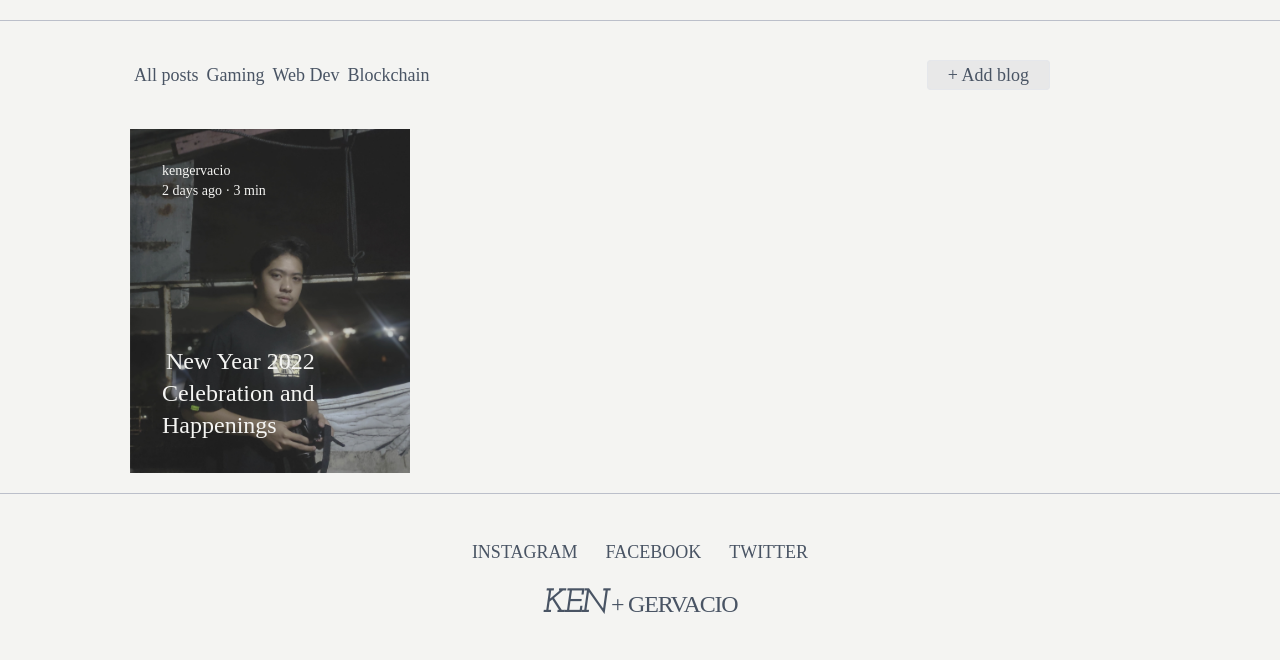
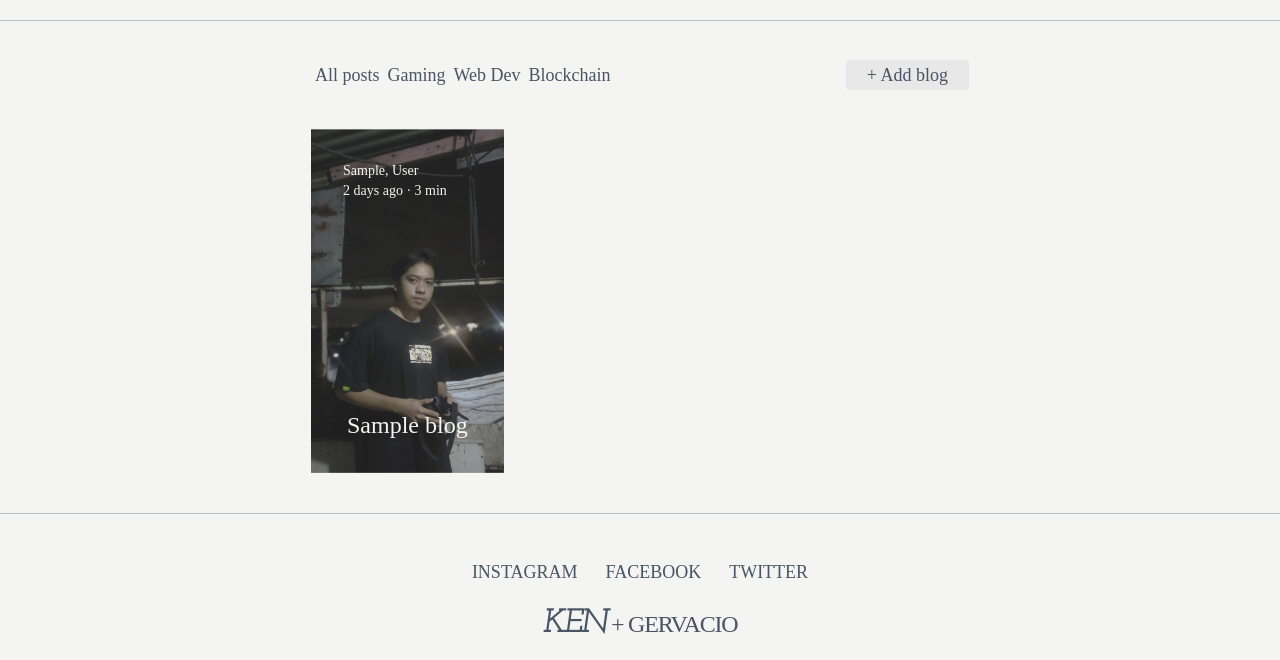
Before and after one commit to jkenger/kenblog, a Node server app: template views/theblog.ejs in a window 1280 px wide. Shown: the part 185-845 px from the top of the page. Before the commit the page ends 799 px from the top, so only its background shows below. Run offline with Node 20, Linux system fonts and the light colour scheme; the template is opened without the code that fills it: most values are stand-ins (such as "Sample title", 1, 10 or a date in 2020); data that the repository does not hold is empty; style sheets or scripts are compiled from the project's sources; some libraries are stand-ins or nearby versions; some web fonts are replaced.

Commit message:
added api for blog lists and display on the blog section

```diff
--- a/package.json
+++ b/package.json
@@ -11,6 +11,7 @@
   "author": "",
   "license": "ISC",
   "dependencies": {
+    "axios": "^0.26.1",
     "dotenv": "^16.0.0",
     "ejs": "^3.1.6",
     "express": "^4.17.3",
--- a/server/routes/router.js
+++ b/server/routes/router.js
@@ -17,5 +17,6 @@ router.get('/contact', services.Contact)
 
 // Controller
 router.post('/theblog/addblog', controller.CreateBlog)
+router.get('/theblog/blogs', controller.ShowBlogs)
 
 module.exports = router
--- a/server/services/render.js
+++ b/server/services/render.js
@@ -1,3 +1,4 @@
+const axios = require('axios')
 const express = require('express')
 
 exports.Home = (req, res)=>{
@@ -5,7 +6,8 @@ exports.Home = (req, res)=>{
 }
 
 exports.TheBlog = (req, res)=>{
-    res.status(200).render('theblog')
+    axios.get('http://localhost:3000/theblog/blogs')
+    .then(data=> res.status(200).render('theblog', {blogs: data.data}))
 }
 
 exports.Blog = (req, res)=>{
--- a/views/create_blog.ejs
+++ b/views/create_blog.ejs
@@ -18,7 +18,7 @@
                     <input type="text" placeholder="Title" name="title" required="required">
 
                     <label>Description:</label>
-                    <textarea name="description" id="" cols="30" rows="2""></textarea>
+                    <textarea name="description" id="" cols="30" rows="2"></textarea>
 
                     <label>Blog:</label>
                     <textarea name="blog" id="" cols="30" rows="10"></textarea>
--- /dev/null
+++ b/views/partials/show_blog_card.ejs
@@ -0,0 +1,27 @@
+
+<%blogs.forEach(blog=>{%>
+    <div class="card">
+        <div class="gallery">
+            <img src="img/me.jpg" alt="">
+        </div>
+
+        <div class="text-primary-100 p-8">
+            <div class="flex flex-col justify-between" style="height: 35vh">
+                <div class="flex justify-between text-sm">
+                    <div class="flex flex-col">
+                        <label><%=blog.first_name%>, <%=blog.last_name%></label>
+                        <label>2 days ago · 3 min</label>
+                    </div>
+                    <div>
+                        <i class="fa-solid fa-ellipsis-vertical"></i>
+                    </div>
+                </div>
+
+                <div class="flex flex-wrap text-2xl">
+                    <h1><a href="/blog?id=<%=blog._id%>"> <%=blog.title%> </a></h1>
+                </div>
+            </div>
+        </div>
+
+    </div>
+<%})%>
--- a/views/theblog.ejs
+++ b/views/theblog.ejs
@@ -1,7 +1,7 @@
 <%-include('./partials/nav')%>
 
     <main class=" border-y-[1px]  border-secondary-100">
-    <div class="container items-start">
+        <div class="container items-center">
             <section>
 
                 <div class="flex gap-5 py-5 mb-5 justify-between">
@@ -26,30 +26,8 @@
                 </div>
 
                 <!-- CARDS HERE -->
-            <div class="grid grid-cols-2 sm:grid-cols-2 gap-10 md:grid-cols-3">
-
-                <div class="card">
-                    <div class="gallery">
-                        <img src="img/me.jpg" alt="">
-                    </div>
-
-                    <div class="text-primary-100 p-8">
-                        <div class="flex flex-col justify-between" style="height: 35vh">
-                            <div class="flex justify-between text-sm">
-                                <div class="flex flex-col">
-                                    <label>kengervacio</label>
-                                    <label>2 days ago · 3 min</label>
-                                </div>
-                                <div>
-                                    <i class="fa-solid fa-ellipsis-vertical"></i>
-                                </div>
-                            </div>
-
-                            <div class="flex flex-wrap text-2xl">
-                                <h1><a href="/blog"> New Year 2022 Celebration and Happenings </a></h1>
-                            </div>
-                        </div>
-                    </div>
+                <div class="grid grid-cols-2 sm:grid-cols-2 gap-10 md:grid-cols-3 mb-5">
+                    <%-include('./partials/show_blog_card') %>
 
                 </div>
 
```
Also changed, not shown: server/controller/controller.js (+11 -2 lines), 1 other file. Lines whose indentation alone changed are shown as unchanged.
